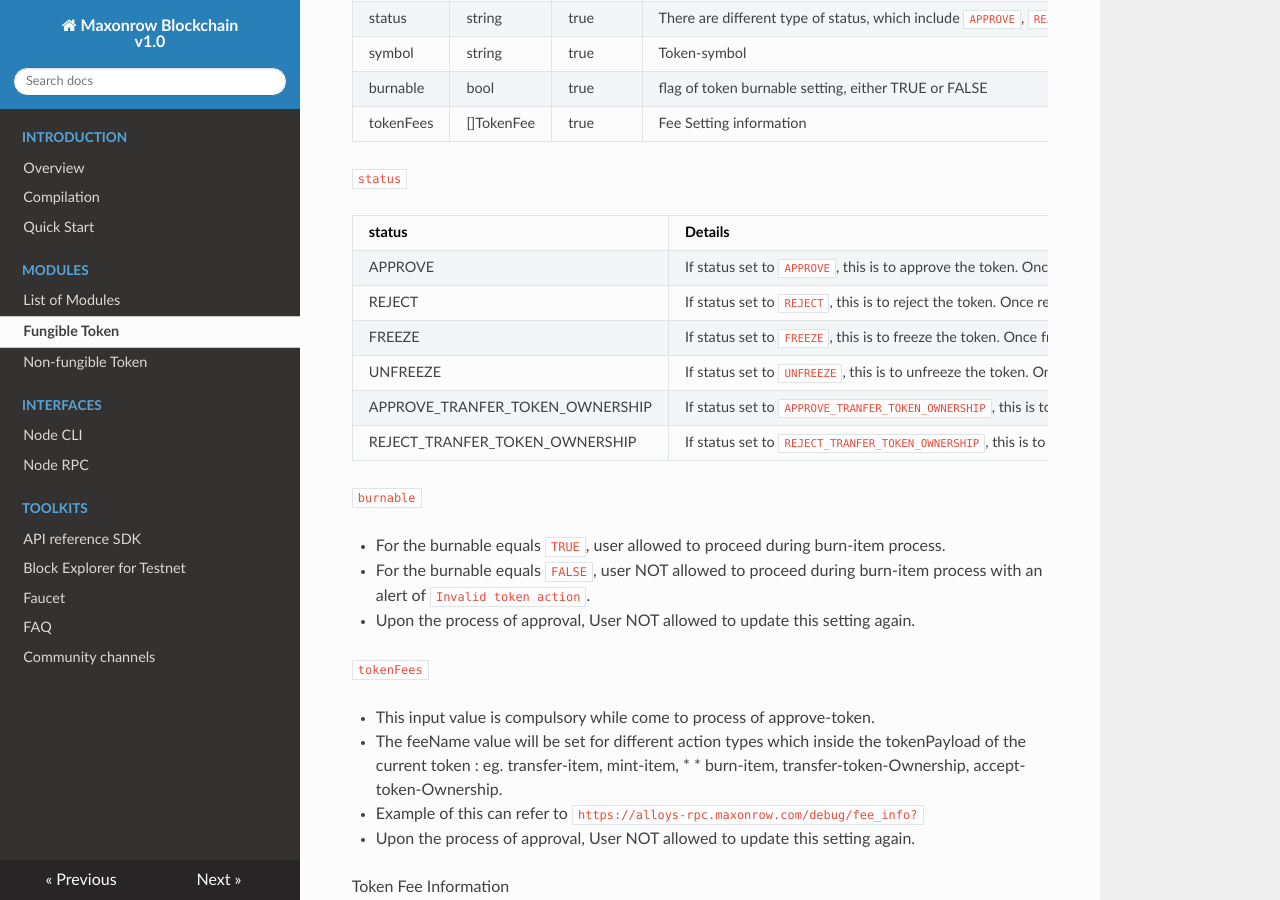
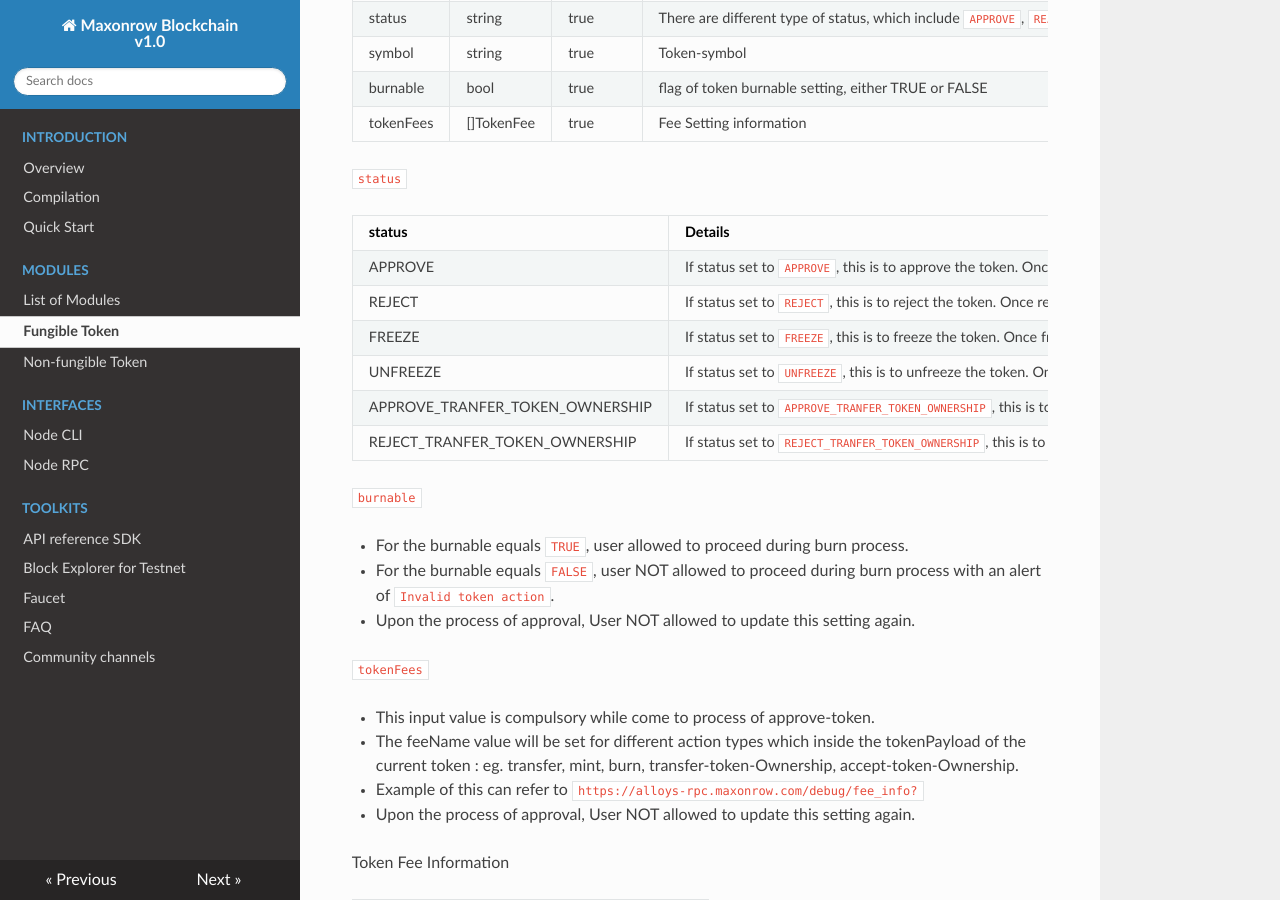
Before and after one commit to maxonrow/docs, an MkDocs documentation site: the page built from docs/modules/fungible/fungible.md, in a window 1280 px wide and 900 px high, scrolled down 5073 px. Built offline with MkDocs 1.6.1, drawn with Linux system fonts in a browser that asks for light colours; nearby versions of some CDN libraries.

```diff
--- a/docs/modules/fungible/fungible.md
+++ b/docs/modules/fungible/fungible.md
@@ -248,24 +248,24 @@ Token Data Information
 
 | status | Details                 |
 | -------- | --------------------------- |
-| APPROVE  | If status set to `APPROVE`, this is to approve the token. Once approved, only then the token able to perform token action for example: mint, burn, transfer and etc. Additionally, the burnable flag is mutable.| |
-| REJECT  | If status set to `REJECT`, this is to reject the token. Once rejected, same token NOT allowed to perform any token action like: mint, burn, transfer and etc.| |
-| FREEZE  | If status set to `FREEZE`, this is to freeze the token. Once frozen, same token NOT allowed to perform any token action like: mint, burn and so on. | |
+| APPROVE  | If status set to `APPROVE`, this is to approve the token. Once approved, only then the token able to perform token action for example: mint, burn, transfer and etc. Additionally, the properties, burnable is mutable.| |
+| REJECT  | If status set to `REJECT`, this is to reject the token. Once rejected, the token NOT allowed to perform any token action like: mint, burn, transfer and etc.| |
+| FREEZE  | If status set to `FREEZE`, this is to freeze the token. Once frozen, the token NOT allowed to perform any token action like: mint, burn and so on. | |
 | UNFREEZE  | If status set to `UNFREEZE`, this is to unfreeze the token. Once unfreeze, only then the token allowed to perform token action like mint, burn, transfer and so on.| |
-| APPROVE_TRANFER_TOKEN_OWNERSHIP  | If status set to `APPROVE_TRANFER_TOKEN_OWNERSHIP`, this is to approve the transfer-ownership of the token. Once approved for transfer token-ownership, only then the token allowed to perform action of transfer-ownership to another party.| |
-| REJECT_TRANFER_TOKEN_OWNERSHIP  | If status set to `REJECT_TRANFER_TOKEN_OWNERSHIP`, this is to reject the transfer-ownership of the token. Once rejected for transfer token-ownership, same token NOT allowed to perform action of transfer-ownership.| |
+| APPROVE_TRANFER_TOKEN_OWNERSHIP  | If status set to `APPROVE_TRANFER_TOKEN_OWNERSHIP`, this is to approve the transfer-ownership of the token. Once approved, only then the new owner can accept the ownership of token.| |
+| REJECT_TRANFER_TOKEN_OWNERSHIP  | If status set to `REJECT_TRANFER_TOKEN_OWNERSHIP`, this is to reject the transfer-ownership of the token. Once rejected, the token NOT allowed to perform any action.| |
 
 
 `burnable`
 
-* For the burnable equals `TRUE`, user allowed to proceed during burn-item process.
-* For the burnable equals `FALSE`, user NOT allowed to proceed during burn-item process with an alert of `Invalid token action`.
+* For the burnable equals `TRUE`, user allowed to proceed during burn process.
+* For the burnable equals `FALSE`, user NOT allowed to proceed during burn process with an alert of `Invalid token action`.
 * Upon the process of approval, User NOT allowed to update this setting again.
 
 `tokenFees`
 
 * This input value is compulsory while come to process of approve-token.
-* The feeName value will be set for different action types which inside the tokenPayload of the current token : eg. transfer-item, mint-item, * * burn-item, transfer-token-Ownership, accept-token-Ownership.
+* The feeName value will be set for different action types which inside the tokenPayload of the current token : eg. transfer, mint, burn, transfer-token-Ownership, accept-token-Ownership.
 * Example of this can refer to `https://alloys-rpc.maxonrow.com/debug/fee_info?`
 * Upon the process of approval, User NOT allowed to update this setting again.
 
```
Also changed, not shown: docs/modules/nonfungible/nonfungible.md (+10 -10 lines).
